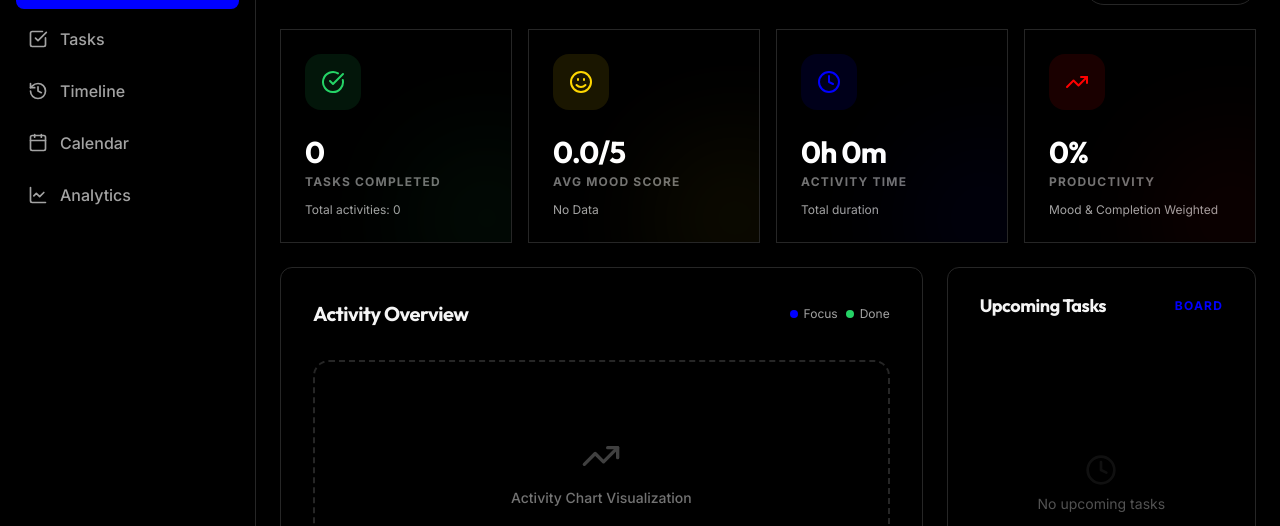
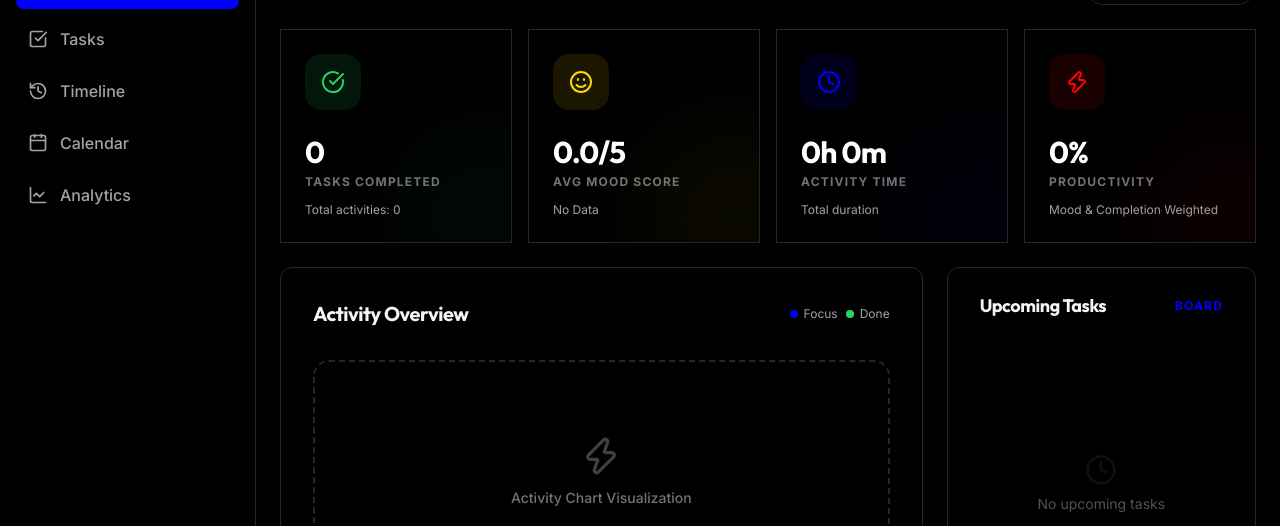
Before and after one commit to Shubhamsccs/VibeFlow, a React (Vite) app: page /dashboard in a window 1280 px wide. Shown: the part 123-649 px from the top of the page. Built offline with nearby package versions, Linux system fonts and the light colour scheme.

Commit message:
ui change

```diff
--- a/src/pages/Dashboard.jsx
+++ b/src/pages/Dashboard.jsx
@@ -1,5 +1,5 @@
 import { useNavigate } from "react-router-dom";
-import { CheckCircle, Flame, Clock, TrendingUp, Smile } from "lucide-react";
+import { CheckCircle, Flame, Clock, Zap, Smile } from "lucide-react";
 import { useTaskStore } from "../store/useTaskStore";
 import { useMemo } from "react";
 
@@ -103,7 +103,7 @@ export default function Dashboard() {
           onClick={() => navigate("/timeline")}
         />
         <StatCard
-          icon={TrendingUp}
+          icon={Zap}
           label="Productivity"
           value={`${stats.productivity}%`}
           subtext="Mood & Completion Weighted"
@@ -126,7 +126,7 @@ export default function Dashboard() {
             </div>
           </div>
           <div className="h-64 flex flex-col items-center justify-center border-2 border-dashed border-slate-800 rounded-2xl bg-slate-950/20">
-            <TrendingUp className="w-10 h-10 text-slate-700 mb-3" />
+            <Zap className="w-10 h-10 text-slate-700 mb-3" />
             <p className="text-slate-500 text-sm font-medium">
               Activity Chart Visualization
             </p>
@@ -219,7 +219,7 @@ function StatCard({
           <h3 className="text-3xl font-heading font-bold mb-1 text-white tracking-tight">
             {value}
           </h3>
-          <TrendingUp className={`w-5 h-5 opacity-0 group-hover:opacity-100 transition-opacity ${colorMap[color].split(' ')[0]}`} />
+          <Zap className={`w-5 h-5 opacity-0 group-hover:opacity-100 transition-opacity ${colorMap[color].split(' ')[0]}`} />
         </div>
         <p className="text-xs font-bold text-slate-500 uppercase tracking-widest">
           {label}
```
